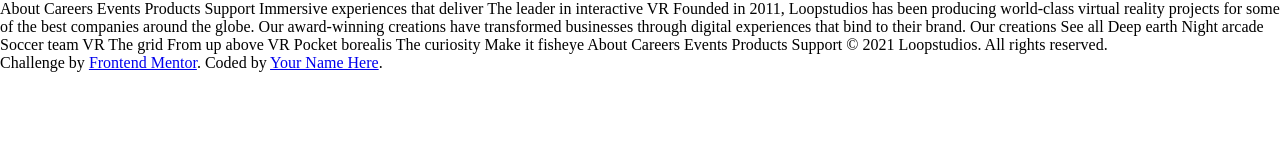
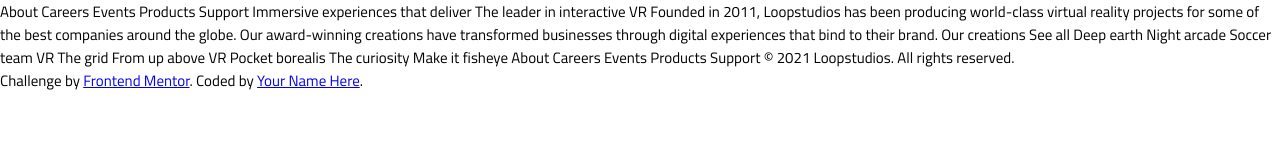
Before and after one commit to robinwatts96/loopstudios-landing-page-main, a plain HTML site: page index.html in a window 1280 px wide. Drawn offline with Linux system fonts and the light colour scheme.

Commit message:
fonts and variables added

```diff
--- a/index.html
+++ b/index.html
@@ -5,13 +5,27 @@
   <meta name="viewport" content="width=device-width, initial-scale=1.0"> <!-- displays site properly based on user's device -->
 
   <link rel="icon" type="image/png" sizes="32x32" href="./images/favicon-32x32.png">
+  <link rel="preconnect" href="https://fonts.googleapis.com">
+  <link rel="preconnect" href="https://fonts.gstatic.com" crossorigin>
+  <link href="https://fonts.googleapis.com/css2?family=Roboto:wght@100;300;400;500&family=Titillium+Web:ital,wght@0,200;0,300;0,400;0,600;0,700;0,900;1,200;1,300;1,400;1,600;1,700&display=swap" rel="stylesheet">
+  <link rel="preconnect" href="https://fonts.googleapis.com">
+  <link rel="preconnect" href="https://fonts.googleapis.com">
+  <link rel="preconnect" href="https://fonts.gstatic.com" crossorigin>
+  <link href="https://fonts.googleapis.com/css2?family=Roboto:wght@100;300;400;500&family=Titillium+Web:ital,wght@0,200;0,300;0,400;0,600;0,700;0,900;1,200;1,300;1,400;1,600;1,700&display=swap" rel="stylesheet">
   <link rel="stylesheet" href="css/main.css" type="text/css">
 
-  <title>Frontend Mentor | Loopstudios landing page</title>
-
+  <title>Loopstudios landing page</title>
 
 </head>
 <body>
+
+
+
+
+
+
+
+
   About
   Careers
   Events
--- a/scss/_base.scss
+++ b/scss/_base.scss
@@ -1,8 +1,9 @@
 // Variables
 // Primary Colours
-
-
-// Neutral Colours
+$white: hsl(0, 0%, 100%);
+$black: hsl(0, 0%, 0%);
+$dark-grey: hsl(0, 0%, 55%);
+$very-dark-grey: hsl(0, 0%, 41%);
 
 
 // Font weight
@@ -10,3 +11,8 @@
 
 
 // Typography
+html {
+    font-size: 15px;
+    font-family: 'Roboto', sans-serif;
+    font-family: 'Titillium Web', sans-serif;
+}
```
Also changed, not shown: css/main.css, 1 other file.
